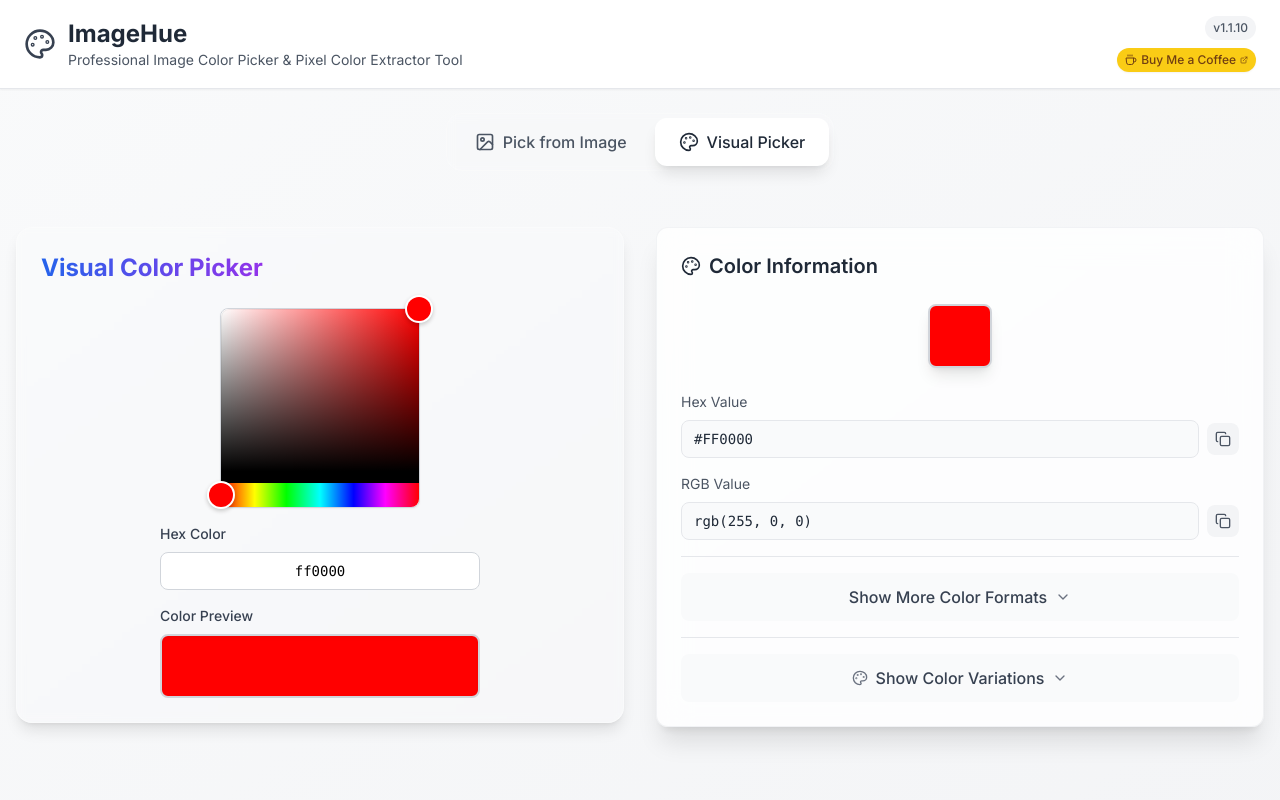
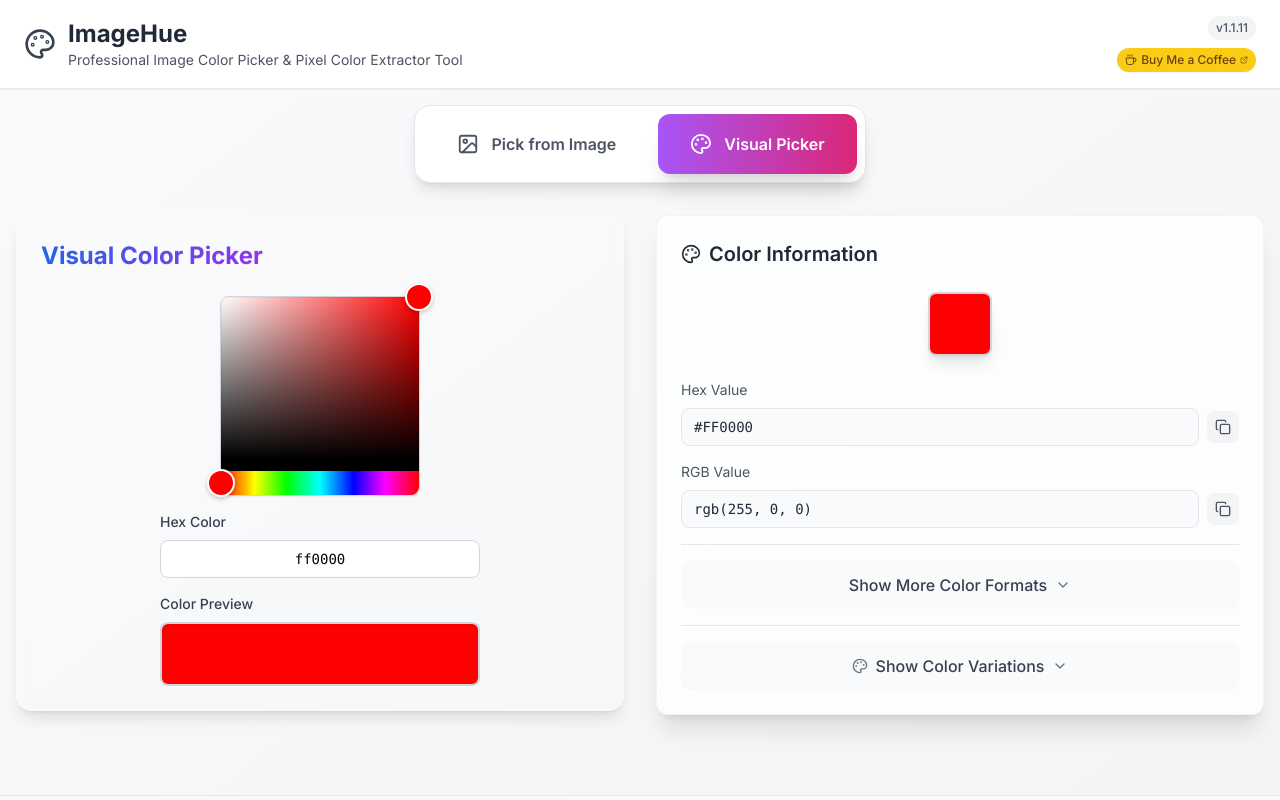
Before and after one commit to abby2727/imagehue, a React (Vite) app: page /color-picker in a window 1280 px wide. Shown: the top 800 px of the page. Built offline with nearby package versions, Linux system fonts and the light colour scheme.

Commit message:
feat: Revamp Navigation component with improved styling, increased padding, and enhanced hover effects for better user experience

```diff
--- a/package.json
+++ b/package.json
@@ -1,7 +1,7 @@
 {
 	"name": "ImageHue",
 	"private": true,
-	"version": "1.1.10",
+	"version": "1.1.11",
 	"type": "module",
 	"scripts": {
 		"dev": "vite",
--- a/src/App.jsx
+++ b/src/App.jsx
@@ -21,7 +21,7 @@ const AppContent = () => {
 			<Header />
 
 			{/* Navigation */}
-			<div className='px-4 py-6'>
+			<div className='px-4 pt-4'>
 				<div className='max-w-7xl mx-auto flex justify-center'>
 					<Navigation />
 				</div>
--- a/src/components/Navigation.jsx
+++ b/src/components/Navigation.jsx
@@ -4,34 +4,36 @@ import { Image, Palette } from 'lucide-react';
 
 const Navigation = () => {
 	return (
-		<nav className='bg-white/10 backdrop-blur-sm border border-white/20 rounded-2xl p-1'>
-			<div className='flex space-x-1'>
+		<nav className='bg-white shadow-lg border border-gray-200 rounded-xl sm:rounded-2xl p-1 sm:p-2 max-w-fit mx-auto'>
+			<div className='flex space-x-1 sm:space-x-2'>
 				<NavLink
 					to='/'
 					className={({ isActive }) =>
-						`flex items-center space-x-2 px-6 py-3 rounded-xl font-medium transition-all duration-200 ${
+						`flex items-center space-x-2 sm:space-x-3 px-4 py-2 sm:px-8 sm:py-4 rounded-lg sm:rounded-xl font-semibold transition-all duration-300 transform hover:scale-105 ${
 							isActive
-								? 'bg-white text-gray-800 shadow-lg'
-								: 'text-gray-600 hover:text-gray-800 hover:bg-white/50'
+								? 'bg-gradient-to-r from-blue-500 to-purple-600 text-white shadow-lg sm:shadow-xl shadow-blue-500/25'
+								: 'text-gray-600 hover:text-blue-600 hover:bg-blue-50 border-2 border-transparent hover:border-blue-200'
 						}`
 					}
 				>
-					<Image size={20} />
-					<span>Pick from Image</span>
+					<Image size={18} className='sm:w-[22px] sm:h-[22px]' />
+					<span className='text-sm sm:text-base'>
+						Pick from Image
+					</span>
 				</NavLink>
 
 				<NavLink
 					to='/color-picker'
 					className={({ isActive }) =>
-						`flex items-center space-x-2 px-6 py-3 rounded-xl font-medium transition-all duration-200 ${
+						`flex items-center space-x-2 sm:space-x-3 px-4 py-2 sm:px-8 sm:py-4 rounded-lg sm:rounded-xl font-semibold transition-all duration-300 transform hover:scale-105 ${
 							isActive
-								? 'bg-white text-gray-800 shadow-lg'
-								: 'text-gray-600 hover:text-gray-800 hover:bg-white/50'
+								? 'bg-gradient-to-r from-purple-500 to-pink-600 text-white shadow-lg sm:shadow-xl shadow-purple-500/25'
+								: 'text-gray-600 hover:text-purple-600 hover:bg-purple-50 border-2 border-transparent hover:border-purple-200'
 						}`
 					}
 				>
-					<Palette size={20} />
-					<span>Visual Picker</span>
+					<Palette size={18} className='sm:w-[22px] sm:h-[22px]' />
+					<span className='text-sm sm:text-base'>Visual Picker</span>
 				</NavLink>
 			</div>
 		</nav>
```
